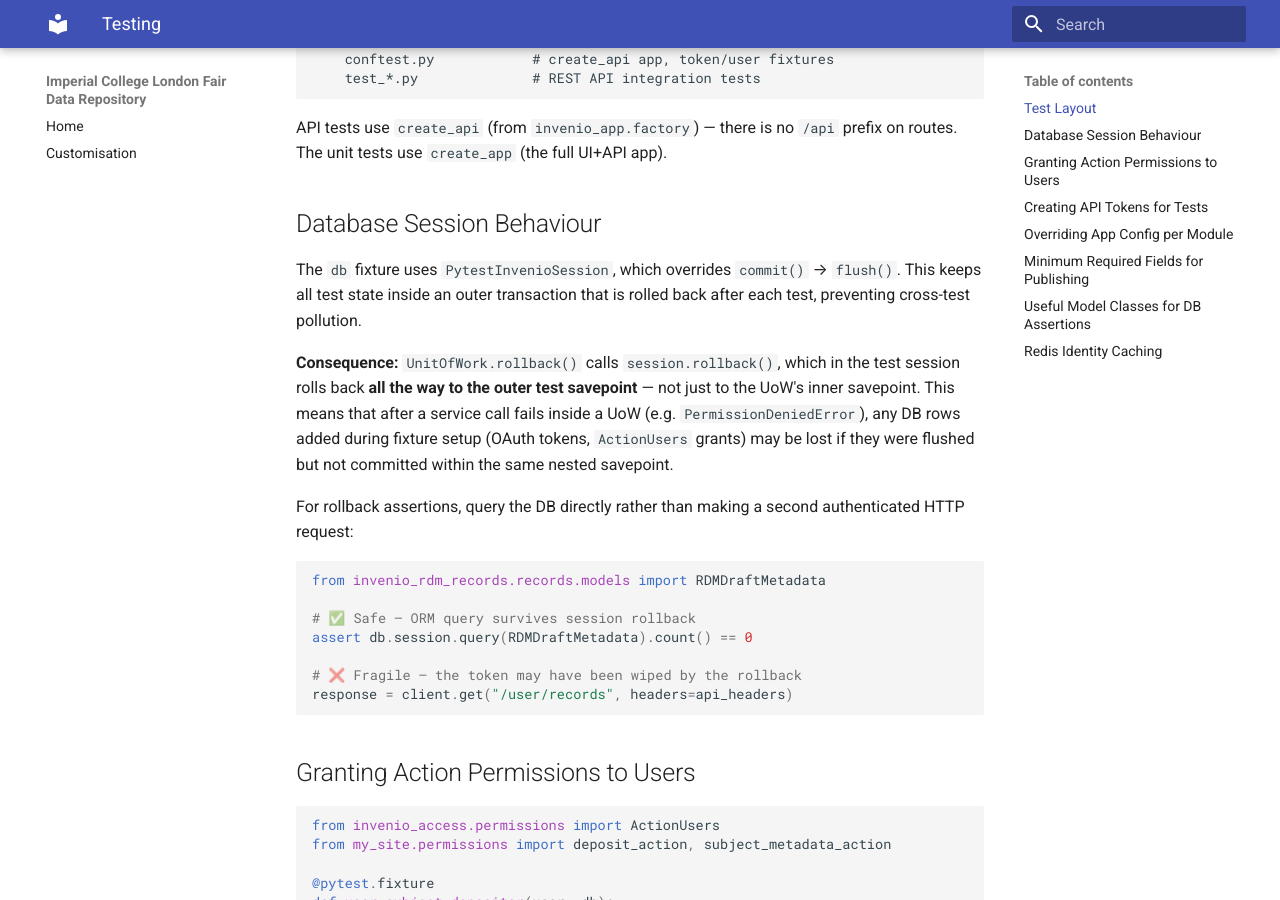
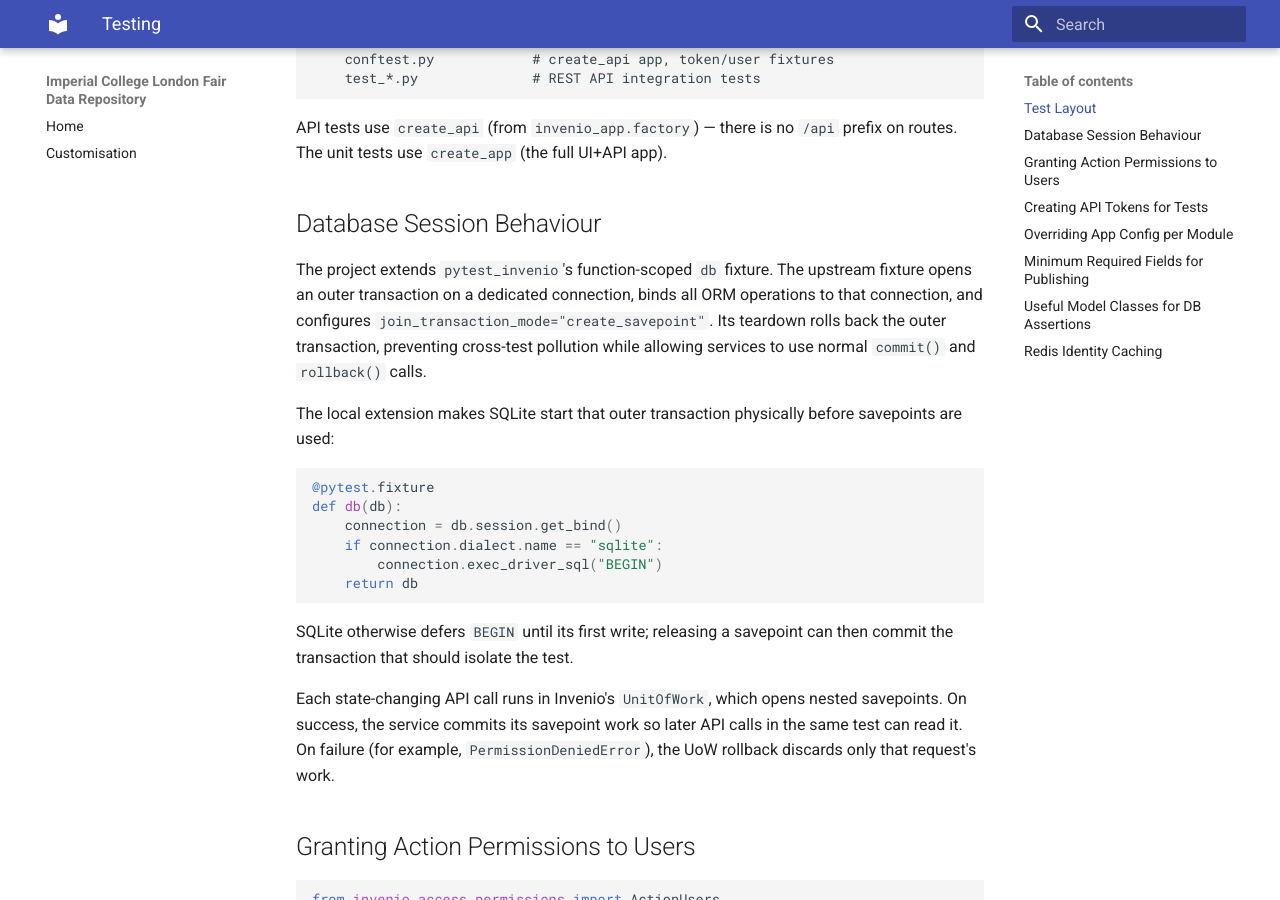
Before and after one commit to ImperialCollegeLondon/fair-data-repository, an MkDocs documentation site: the page built from docs/knowledge_base/testing.md, in a window 1280 px wide and 900 px high, scrolled down 400 px. Built offline with MkDocs 1.6.1 and Material for MkDocs 9.7.7, drawn with Linux system fonts in a browser that asks for light colours.

Commit message:
Merge staging

````diff
--- a/docs/knowledge_base/testing.md
+++ b/docs/knowledge_base/testing.md
@@ -23,29 +23,31 @@ routes. The unit tests use `create_app` (the full UI+API app).
 
 ## Database Session Behaviour
 
-The `db` fixture uses `PytestInvenioSession`, which overrides `commit()` → `flush()`.
-This keeps all test state inside an outer transaction that is rolled back after each
-test, preventing cross-test pollution.
+The project extends `pytest_invenio`'s function-scoped `db` fixture. The upstream
+fixture opens an outer transaction on a dedicated connection, binds all ORM operations
+to that connection, and configures `join_transaction_mode="create_savepoint"`. Its
+teardown rolls back the outer transaction, preventing cross-test pollution while
+allowing services to use normal `commit()` and `rollback()` calls.
 
-**Consequence:** `UnitOfWork.rollback()` calls `session.rollback()`, which in the test
-session rolls back **all the way to the outer test savepoint** — not just to the UoW's
-inner savepoint. This means that after a service call fails inside a UoW (e.g.
-`PermissionDeniedError`), any DB rows added during fixture setup (OAuth tokens,
-`ActionUsers` grants) may be lost if they were flushed but not committed within the same
-nested savepoint.
-
-For rollback assertions, query the DB directly rather than making a second authenticated
-HTTP request:
+The local extension makes SQLite start that outer transaction physically before
+savepoints are used:
 
 ```python
-from invenio_rdm_records.records.models import RDMDraftMetadata
+@pytest.fixture
+def db(db):
+    connection = db.session.get_bind()
+    if connection.dialect.name == "sqlite":
+        connection.exec_driver_sql("BEGIN")
+    return db
+```
 
-# ✅ Safe — ORM query survives session rollback
-assert db.session.query(RDMDraftMetadata).count() == 0
+SQLite otherwise defers `BEGIN` until its first write; releasing a savepoint can then
+commit the transaction that should isolate the test.
 
-# ❌ Fragile — the token may have been wiped by the rollback
-response = client.get("/user/records", headers=api_headers)
-```
+Each state-changing API call runs in Invenio's `UnitOfWork`, which opens nested
+savepoints. On success, the service commits its savepoint work so later API calls in the
+same test can read it. On failure (for example, `PermissionDeniedError`), the UoW
+rollback discards only that request's work.
 
 ## Granting Action Permissions to Users
 
````
Also changed, not shown: site/ic_data_repo/config/settings.py, site/ic_data_repo/imperial_schema.py, site/ic_data_repo/service_components.py, 6 other files.
